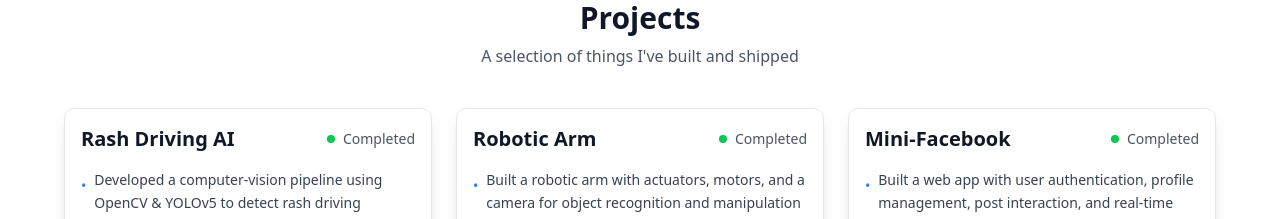
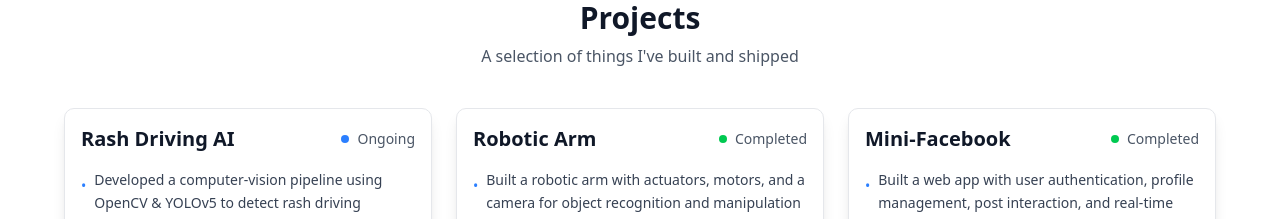
Before and after one commit to Yatha04/YatharthBajaj_Portfolio, a React (Vite) app in the folder client/: page / in a window 1280 px wide. Shown: the part 2060-2279 px from the top of the page. Built offline with nearby package versions, Linux system fonts and the light colour scheme.

Commit message:
updates to project status

```diff
--- a/client/src/components/ProjectCarousel.tsx
+++ b/client/src/components/ProjectCarousel.tsx
@@ -25,7 +25,7 @@ export const ProjectsGrid = () => {
               <ProjectCard
                 key={project.id}
                 project={project}
-                status={project.id === 'rash-driving-detection' ? 'ongoing' : 'completed'}
+                status={project.status}
               />
             )
           ))}
--- a/client/src/data/projects.ts
+++ b/client/src/data/projects.ts
@@ -4,6 +4,7 @@ export interface Project {
   description: string[];
   tech: string[];
   github?: string;
+  status: 'completed' | 'ongoing' | 'planned';
 }
 
 export const projects: Project[] = [
@@ -15,6 +16,7 @@ export const projects: Project[] = [
       'Implemented automated alerting and dashboard visualization for incident tracking and trend monitoring',
     ],
     tech: ['OpenCV', 'YOLOv5', 'Python', 'Dashboard'],
+    status: 'ongoing',
   },
   {
     id: 'Robotic Arm',
@@ -24,6 +26,7 @@ export const projects: Project[] = [
       'Programmed the system to perform tasks like picking objects, playing games and more',
     ],
     tech: ['Robotics', 'Python', 'Computer Vision', 'Actuators'],
+    status: 'completed',
   },
   {
     id: 'Mini-Facebook',
@@ -33,6 +36,7 @@ export const projects: Project[] = [
       'Ensured security by using HTTPS, Hashing, Input validation, output sanitization and more',
     ],
     tech: ['React', 'Node.js', 'WebSockets', 'Security'],
+    status: 'completed',
   },
   {
     id: 'Precision MMA Website',
@@ -42,6 +46,7 @@ export const projects: Project[] = [
     ],
     tech: ['React', 'TypeScript', 'TailwindCSS'],
     github: 'https://github.com/Yatha04/Precision_MMA',
+    status: 'completed',
   },
   {
     id: 'Job Application Tracker',
@@ -52,6 +57,7 @@ export const projects: Project[] = [
     ],
     tech: ['Python', 'Gmail API', 'LLM', 'OAuth2'],
     github: 'https://github.com/Yatha04/ApplicationTracker',
+    status: 'completed',
   },
   {
     id: 'cooking-something-cool',
@@ -60,5 +66,6 @@ export const projects: Project[] = [
       'Coming soon'
     ],
     tech: [],
+    status: 'planned',
   },
 ];
```
